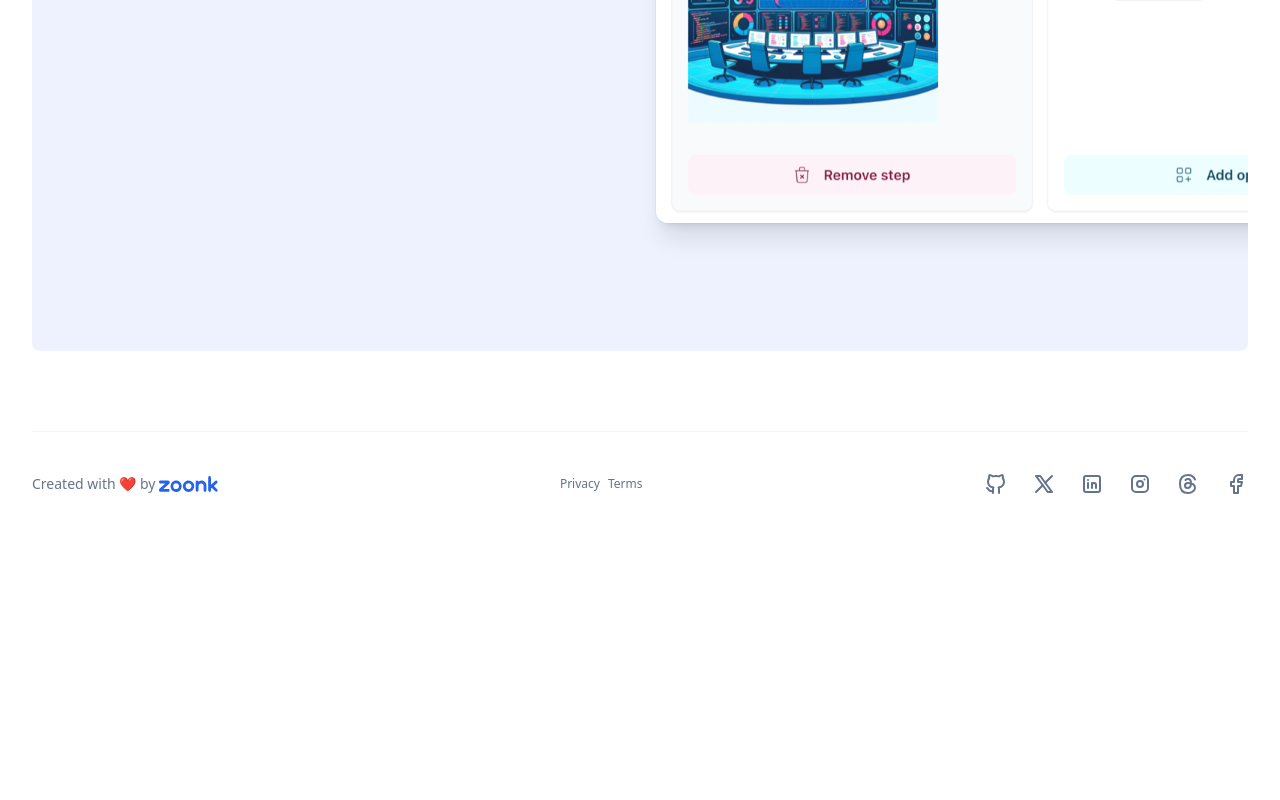
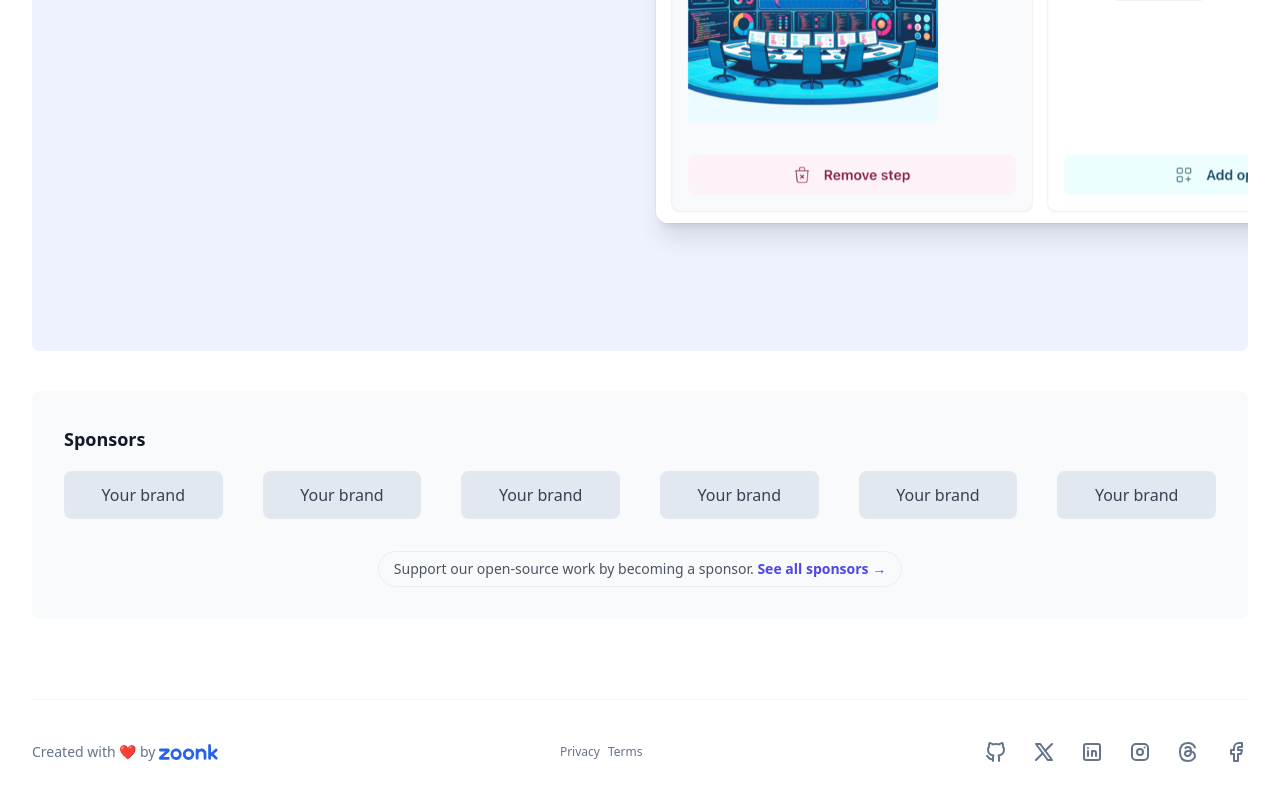
Before and after one commit to zoonk/uneebee.com, a Next.js app: page / in a window 1280 px wide. Shown: the part 2348-3148 px from the top of the page. Before the commit the page ends 2916 px from the top, so only its background shows below. Built offline with nearby package versions, Linux system fonts and the light colour scheme.

Commit message:
Add sponsors

```diff
--- a/app/page.tsx
+++ b/app/page.tsx
@@ -2,6 +2,7 @@ import PlayerFeatures from "@/components/PlayerFeatures";
 import Hero from "@/components/Hero";
 import type { Metadata } from "next";
 import EditorFeatures from "@/components/EditorFeatures";
+import HomeSponsors from "@/components/HomeSponsors";
 
 export const metadata: Metadata = {
   title: "UneeBee | Open-source interactive courses",
@@ -20,6 +21,7 @@ export default function Home() {
       <Hero />
       <PlayerFeatures />
       <EditorFeatures />
+      <HomeSponsors />
     </main>
   );
 }
--- /dev/null
+++ b/components/HomeSponsors.tsx
@@ -0,0 +1,89 @@
+import Image from "next/image";
+
+const SPONSORS_DEFAULT = "https://github.com/sponsors/wceolin";
+
+const sponsors = [
+  {
+    key: "sponsor0",
+    href: SPONSORS_DEFAULT,
+    img: null,
+  },
+  {
+    key: "sponsor1",
+    href: SPONSORS_DEFAULT,
+    img: null,
+  },
+  {
+    key: "sponsor2",
+    href: SPONSORS_DEFAULT,
+    img: null,
+  },
+  {
+    key: "sponsor3",
+    href: SPONSORS_DEFAULT,
+    img: null,
+  },
+  {
+    key: "sponsor4",
+    href: SPONSORS_DEFAULT,
+    img: null,
+  },
+  {
+    key: "sponsor5",
+    href: SPONSORS_DEFAULT,
+    img: null,
+  },
+];
+
+export default async function HomeSponsors() {
+  return (
+    <div className="bg-slate-50 rounded-lg mt-10 mx-auto max-w-7xl p-8">
+      <h2 className="text-lg font-semibold leading-8 text-gray-900">
+        Sponsors
+      </h2>
+
+      <div className="grid grid-cols-4 w-full items-center mx-auto mt-4 gap-x-8 gap-y-12 sm:grid-cols-6 sm:gap-x-10 sm:gap-y-14 lg:mx-0">
+        {sponsors.map((sponsor) => (
+          <a
+            key={sponsor.key}
+            href={sponsor.href}
+            className="col-span-2 w-full lg:col-span-1"
+          >
+            {sponsor.img && (
+              <Image
+                src={sponsor.img}
+                alt={sponsor.key}
+                unoptimized
+                width={158}
+                height={48}
+                className="max-h-12 object-contain"
+              />
+            )}
+
+            {!sponsor.img && (
+              <div className="h-12 w-full text-center flex rounded-lg flex-col items-center justify-center leading-8 text-gray-700 bg-slate-200">
+                Your brand
+              </div>
+            )}
+          </a>
+        ))}
+      </div>
+
+      <div className="mt-8 flex justify-center">
+        <p className="relative rounded-full bg-gray-50 px-4 py-1.5 text-sm leading-6 text-gray-600 ring-1 ring-inset ring-gray-900/5">
+          <span className="hidden md:inline">
+            Support our open-source work by becoming a sponsor.
+          </span>
+
+          <a
+            href="https://zoonk.org/en/sponsors"
+            className="font-semibold text-indigo-600"
+          >
+            <span className="absolute inset-0" aria-hidden="true" /> See all
+            sponsors <span aria-hidden="true">&rarr;</span>
+          </a>
+        </p>
+      </div>
+    </div>
+  );
+}
```
